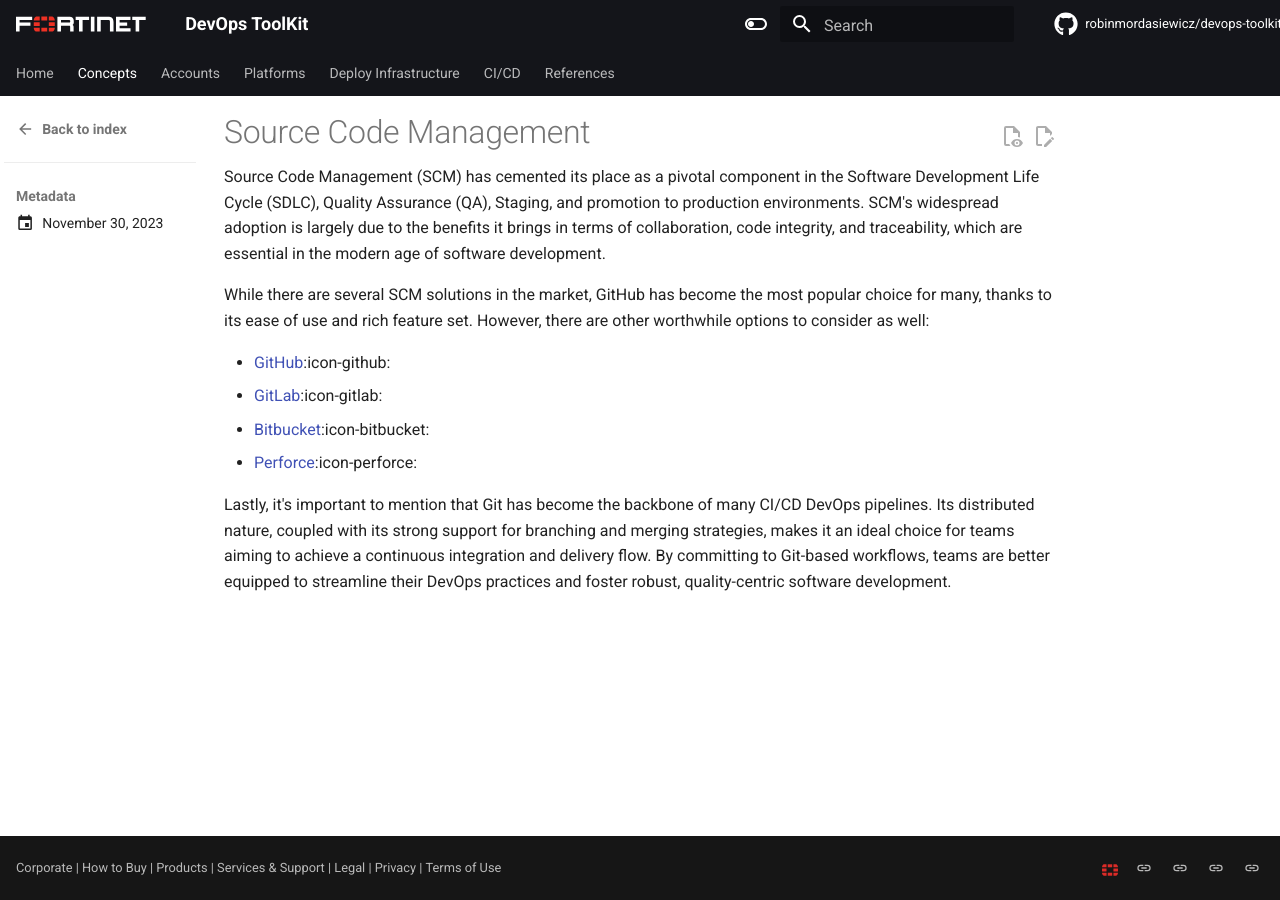
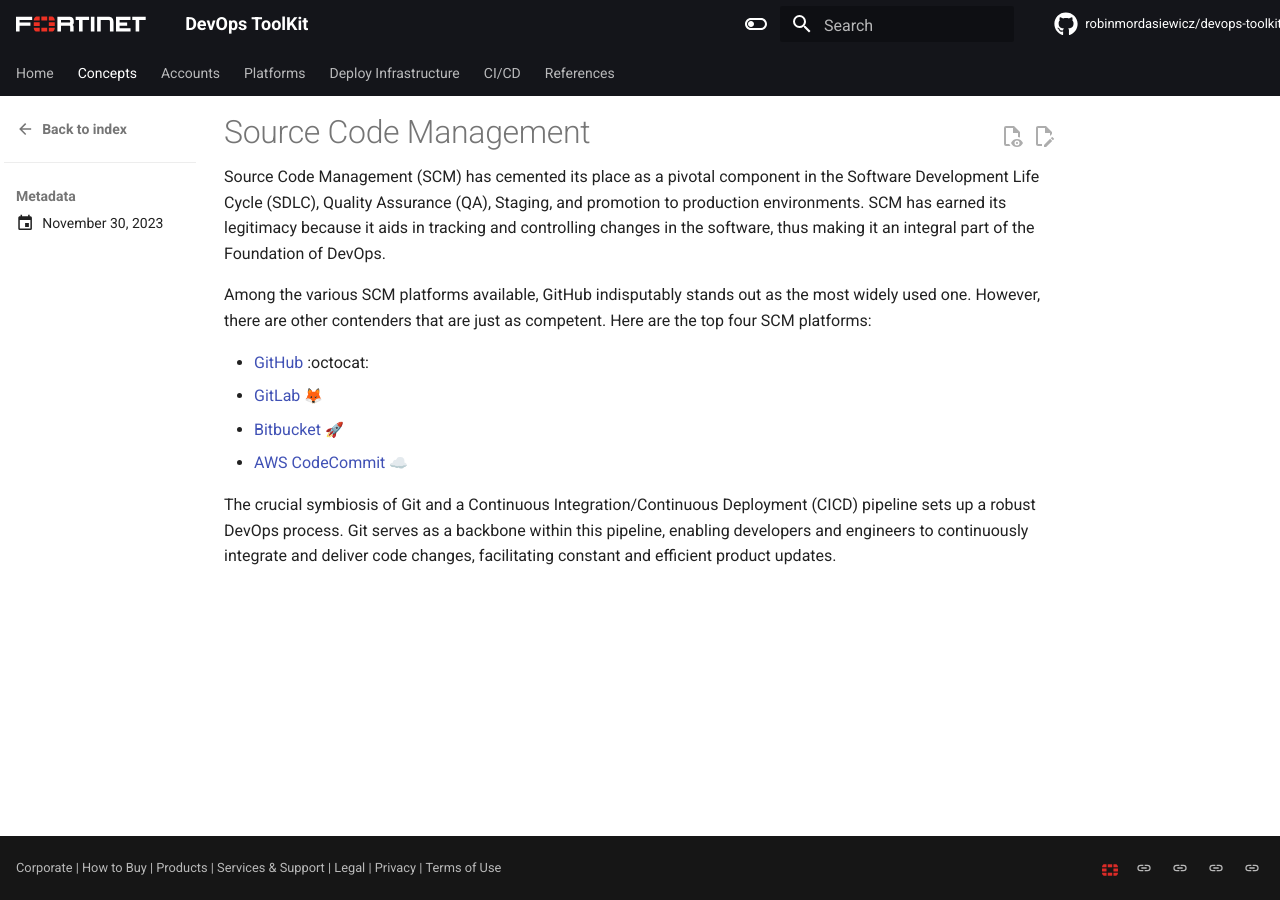
Before and after one commit to robinmordasiewicz/devops-toolkit, an MkDocs documentation site: the page built from docs/concepts/articles/source-control-management.md, in a window 1280 px wide. Built offline with MkDocs 1.6.1 and Material for MkDocs 9.7.7, drawn with Linux system fonts in a browser that asks for light colours; emoji names are drawn with the system emoji font; plug-ins that fetch from the network failed and are left out; comment, search, counter and statistics services are not loaded.

Commit message:
docs(docs/concepts/articles/source-control-management.json): creating article

```diff
--- a/docs/concepts/articles/source-control-management.md
+++ b/docs/concepts/articles/source-control-management.md
@@ -5,15 +5,15 @@
 comments: true
 ---
 
-Source Code Management (SCM) has cemented its place as a pivotal component in the Software Development Life Cycle (SDLC), Quality Assurance (QA), Staging, and promotion to production environments. SCM's widespread adoption is largely due to the benefits it brings in terms of collaboration, code integrity, and traceability, which are essential in the modern age of software development.
+Source Code Management (SCM) has cemented its place as a pivotal component in the Software Development Life Cycle (SDLC), Quality Assurance (QA), Staging, and promotion to production environments. SCM has earned its legitimacy because it aids in tracking and controlling changes in the software, thus making it an integral part of the Foundation of DevOps.
 
 <!-- more -->
 
-While there are several SCM solutions in the market, GitHub has become the most popular choice for many, thanks to its ease of use and rich feature set. However, there are other worthwhile options to consider as well:
+Among the various SCM platforms available, GitHub indisputably stands out as the most widely used one. However, there are other contenders that are just as competent. Here are the top four SCM platforms:
 
-- [GitHub](https://github.com/):icon-github:
-- [GitLab](https://about.gitlab.com/):icon-gitlab:
-- [Bitbucket](https://bitbucket.org/):icon-bitbucket:
-- [Perforce](https://www.perforce.com/):icon-perforce:
+- [GitHub](https://github.com/) :octocat:
+- [GitLab](https://about.gitlab.com/) :fox_face:
+- [Bitbucket](https://bitbucket.org/) :rocket:
+- [AWS CodeCommit](https://aws.amazon.com/codecommit/) :cloud:
 
-Lastly, it's important to mention that Git has become the backbone of many CI/CD DevOps pipelines. Its distributed nature, coupled with its strong support for branching and merging strategies, makes it an ideal choice for teams aiming to achieve a continuous integration and delivery flow. By committing to Git-based workflows, teams are better equipped to streamline their DevOps practices and foster robust, quality-centric software development.
+The crucial symbiosis of Git and a Continuous Integration/Continuous Deployment (CICD) pipeline sets up a robust DevOps process. Git serves as a backbone within this pipeline, enabling developers and engineers to continuously integrate and deliver code changes, facilitating constant and efficient product updates.
```
